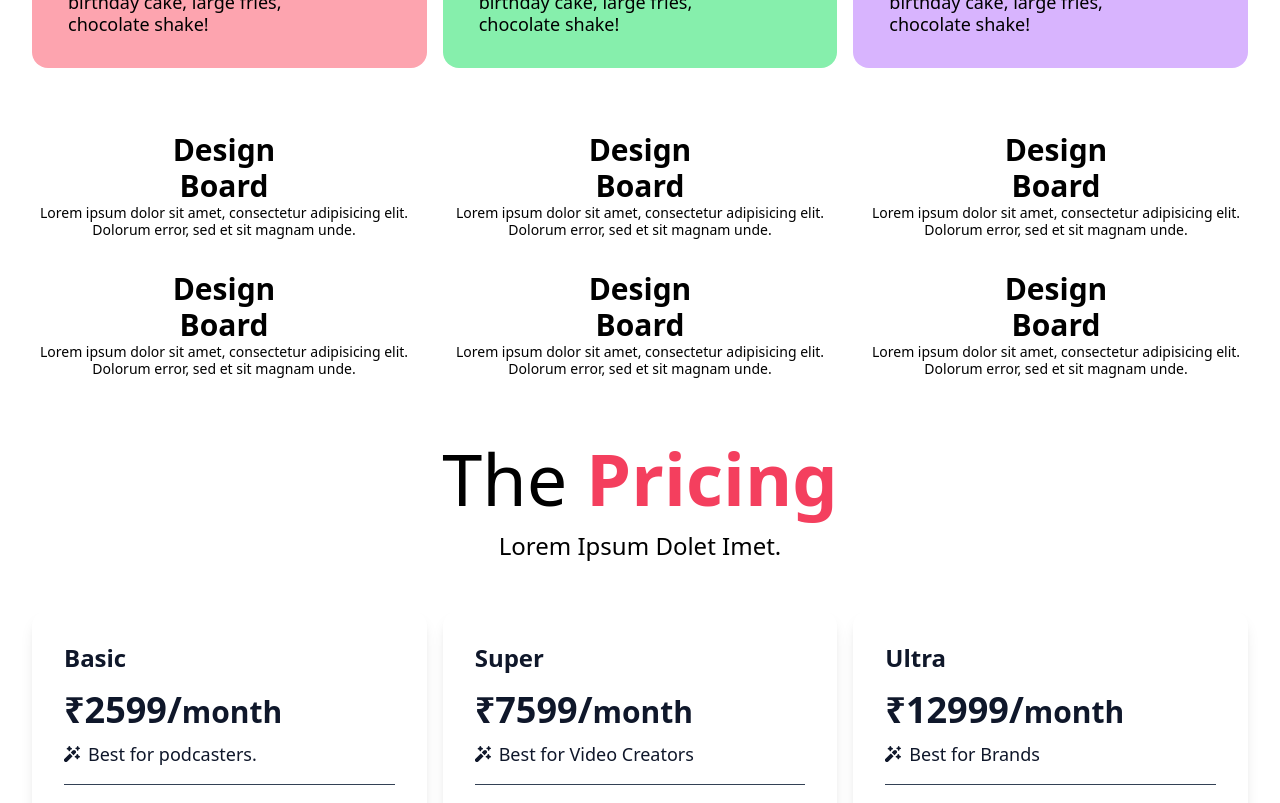
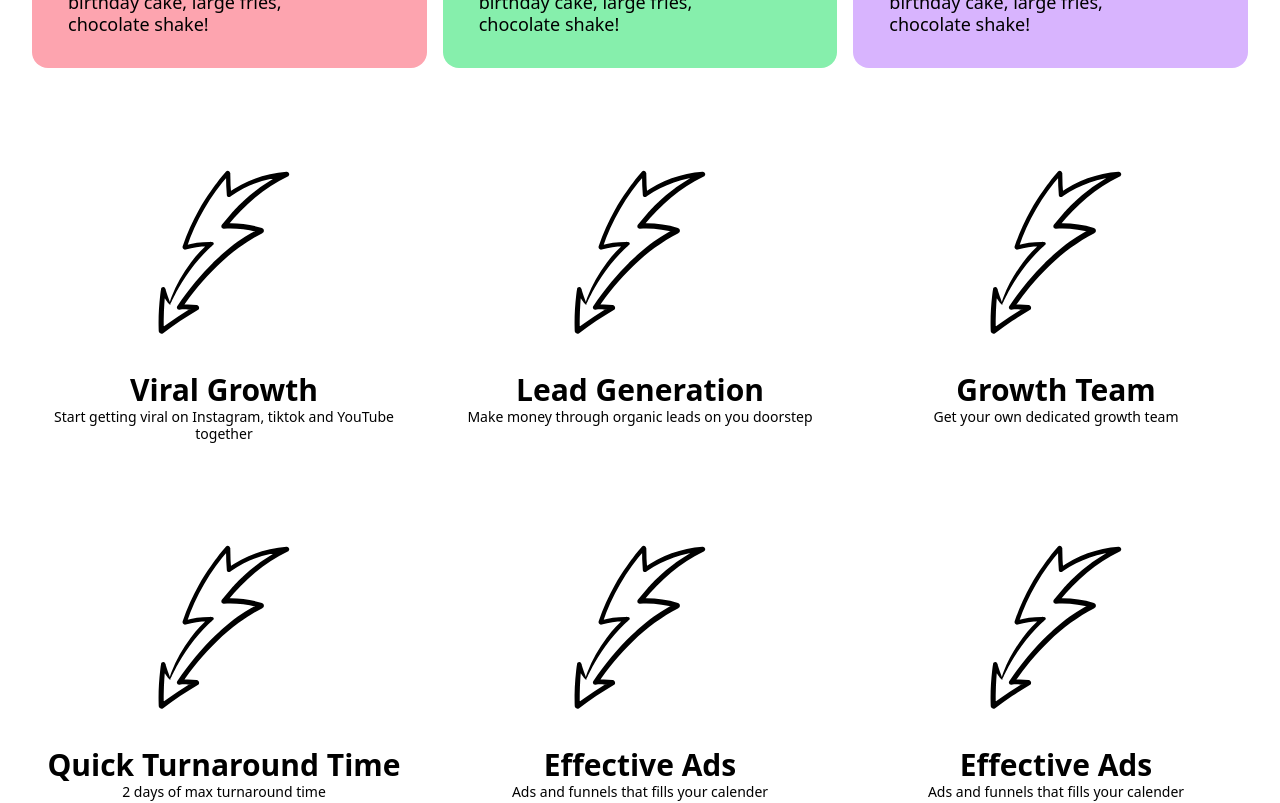
Before and after one commit to JuxtNorth/AgencySite, a React (Vite) app: page / in a window 1280 px wide. Shown: the part 5580-6383 px from the top of the page. Built offline with nearby package versions, Linux system fonts and the light colour scheme.

Commit message:
Update Membership Perks Section

```diff
--- /dev/null
+++ b/src/components/PerkCard.tsx
@@ -0,0 +1,17 @@
+import { FC, ReactNode } from 'react';
+
+export interface PerkCardProps {
+	children: ReactNode;
+	title: string;
+	description: string;
+}
+
+export const PerkCard: FC<PerkCardProps> = (props) => {
+	return (
+		<article className="text-center md:mx-0 md:h-full md:w-full">
+			{props.children}
+			<h1 className=" text-3xl font-semibold">{props.title}</h1>
+			<p className="mb-8 text-sm leading-tight">{props.description}</p>
+		</article>
+	);
+};
--- a/src/components/index.ts
+++ b/src/components/index.ts
@@ -7,3 +7,4 @@ export * from './Testimonial';
 export * from './PricingCard';
 export * from './FAQAccordion';
 export * from './Carousel';
+export * from './PerkCard';
--- a/src/constants/index.ts
+++ b/src/constants/index.ts
@@ -2,3 +2,4 @@ export * from './pricingPlans';
 export * from './services';
 export * from './benefits';
 export * from './FAQs';
+export * from './perks';
--- /dev/null
+++ b/src/constants/perks.ts
@@ -0,0 +1,26 @@
+import { type PerkCardProps } from '@/components';
+
+// Change in length of this array also requires updating the grid values of the associated react component.
+export const perks: Omit<PerkCardProps, 'children'>[] = [
+	{
+		title: 'Viral Growth',
+		description:
+			'Start getting viral  on Instagram, tiktok and YouTube together'
+	},
+	{
+		title: 'Lead Generation',
+		description: 'Make money through organic leads on you doorstep'
+	},
+	{
+		title: 'Growth Team',
+		description: 'Get your own dedicated growth team'
+	},
+	{
+		title: 'Quick Turnaround Time',
+		description: '2 days of max turnaround time'
+	},
+	{
+		title: 'Effective Ads',
+		description: 'Ads and funnels that fills your calender'
+	}
+];
--- a/src/pages/Home/Sections/MembershipDetails.tsx
+++ b/src/pages/Home/Sections/MembershipDetails.tsx
@@ -1,26 +1,29 @@
 import { FC } from 'react';
-
-const Card: FC = () => {
-	return (
-		<article className="mx-auto w-64 text-center md:mx-0 md:w-fit">
-			<h1 className="mx-auto w-48 text-3xl font-semibold">Design Board</h1>
-			<p className="text-sm leading-tight">
-				Lorem ipsum dolor sit amet, consectetur adipisicing elit. Dolorum error,
-				sed et sit magnam unde.
-			</p>
-		</article>
-	);
-};
+import { PerkCard } from '@/components';
+import { perks } from '@/constants';
+import BoltIcon from '@/assets/scribbles/Artboard 11.svg';
 
 export const MembershipDetails: FC = () => {
 	return (
-		<section className="grid grid-cols-1 grid-rows-6 gap-8 p-8 md:grid-cols-3 md:grid-rows-2">
-			<Card />
-			<Card />
-			<Card />
-			<Card />
-			<Card />
-			<Card />
+		<section className="grid grid-cols-1 grid-rows-6 place-items-center gap-8 p-8 md:grid-cols-3 md:grid-rows-2">
+			<PerkCard {...perks[0]}>
+				<img className="mx-auto my-8 h-44" src={BoltIcon} alt="Bolt Icon" />
+			</PerkCard>
+			<PerkCard {...perks[1]}>
+				<img className="mx-auto my-8 h-44" src={BoltIcon} alt="Bolt Icon" />
+			</PerkCard>
+			<PerkCard {...perks[2]}>
+				<img className="mx-auto my-8 h-44" src={BoltIcon} alt="Bolt Icon" />
+			</PerkCard>
+			<PerkCard {...perks[3]}>
+				<img className="mx-auto my-8 h-44" src={BoltIcon} alt="Bolt Icon" />
+			</PerkCard>
+			<PerkCard {...perks[4]}>
+				<img className="mx-auto my-8 h-44" src={BoltIcon} alt="Bolt Icon" />
+			</PerkCard>
+			<PerkCard {...perks[4]}>
+				<img className="mx-auto my-8 h-44" src={BoltIcon} alt="Bolt Icon" />
+			</PerkCard>
 		</section>
 	);
 };
```
